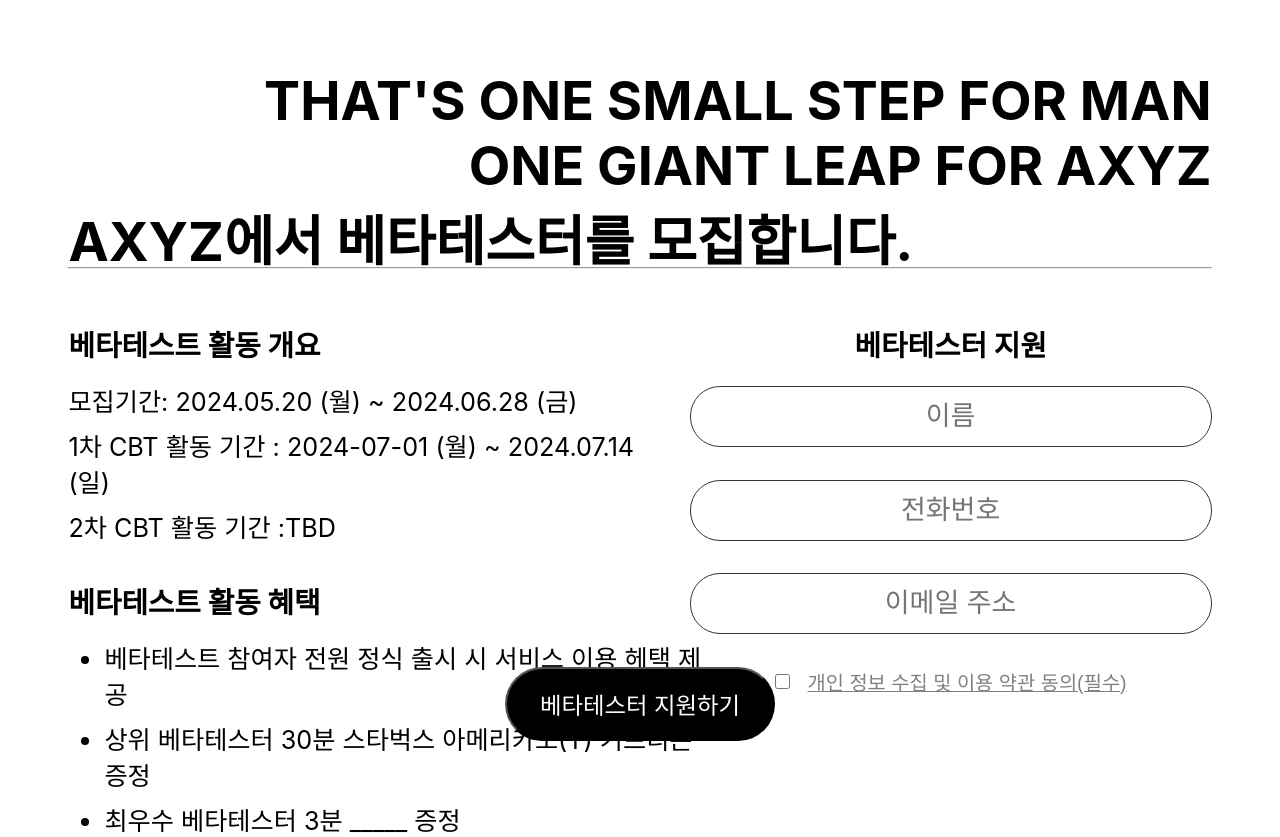
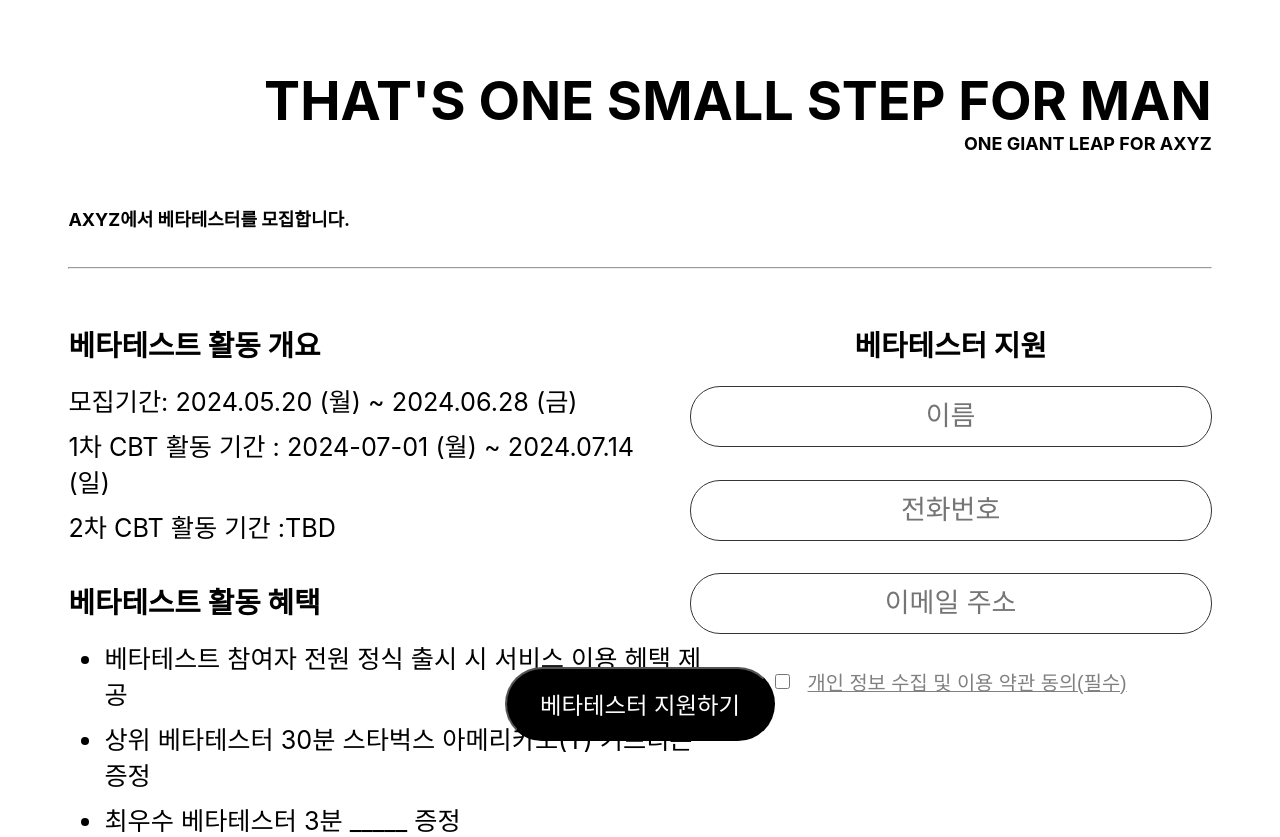
Before and after one commit to Compono-Team/I-frontend-v2, a React (Vite) app: page /betatest in a window 1280 px wide. Built offline with nearby package versions, Linux system fonts and the light colour scheme.

Commit message:
Revert "style: betatest스타일 수정"

```diff
--- a/src/pages/Betatest/Betatest.module.scss
+++ b/src/pages/Betatest/Betatest.module.scss
@@ -12,12 +12,12 @@
   }
 }
 
-// @media screen and (max-width: 767px) {
-//   /* 모바일 */
-//   * {
-//     font-size: 10px;
-//   }
-// }
+@media screen and (max-width: 767px) {
+  /* 모바일 */
+  * {
+    font-size: 10px;
+  }
+}
 
 .container {
   width: 100%;
@@ -42,14 +42,9 @@
       h1 {
         font-size: 3rem;
       }
-      .lineBreak {
-        font-size: 3rem;
-      }
     }
     .mainContents2 {
-      h1 {
-        font-size: 3rem;
-      }
+      font-size: 3rem;
     }
   }
 
```
